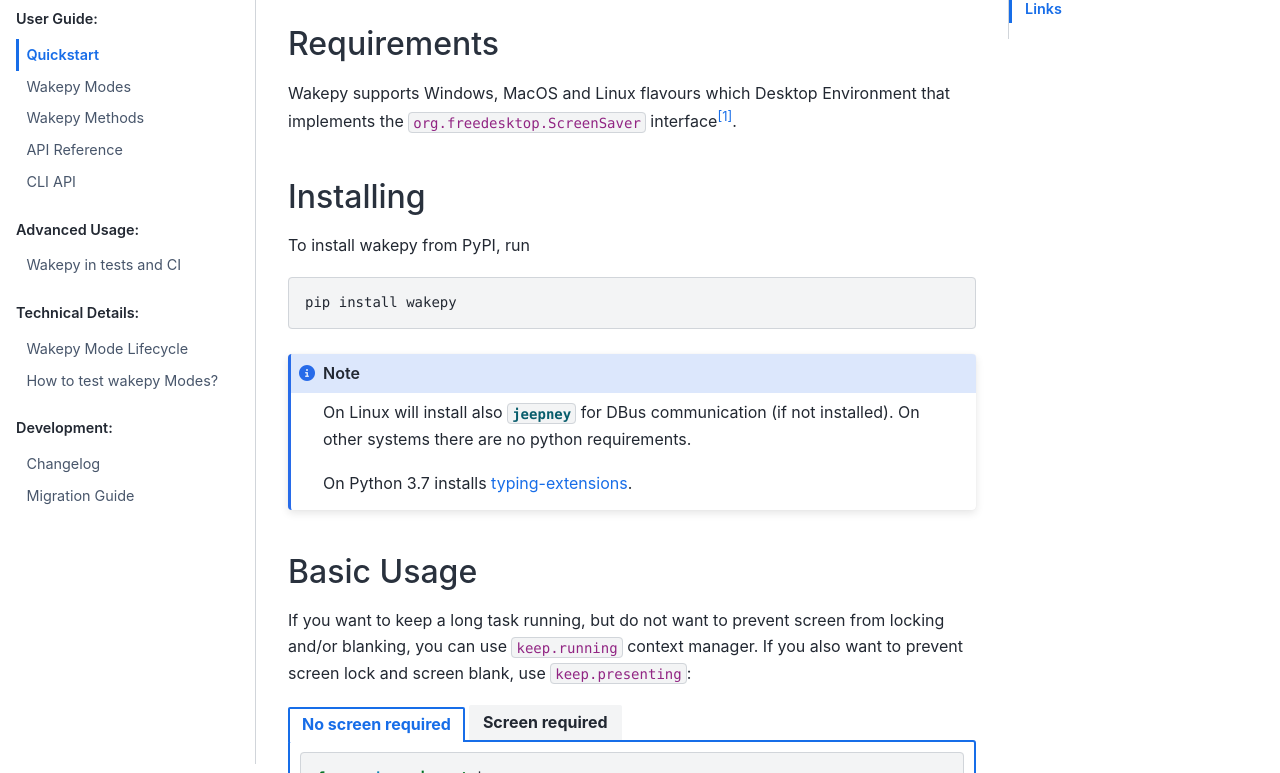
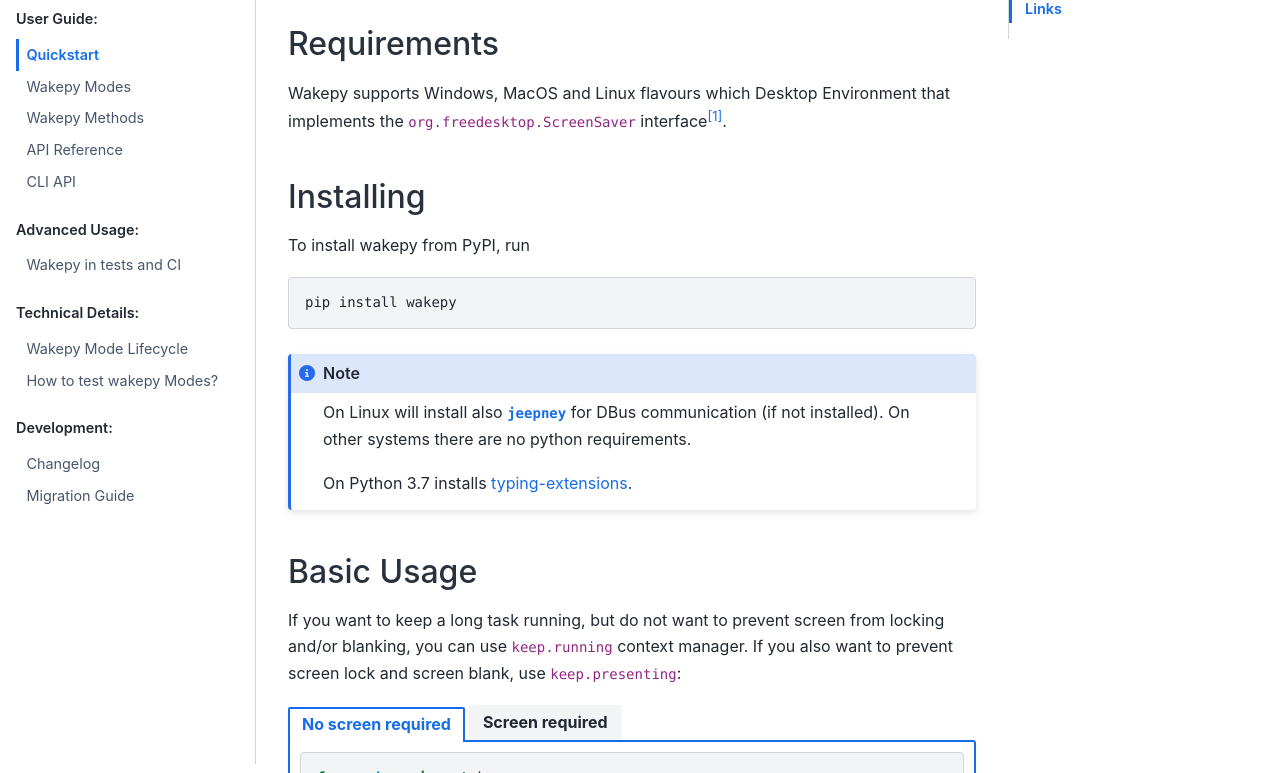
Before and after one commit to fohrloop/wakepy, a Sphinx documentation site: the page built from docs/source/index.md, in a window 1280 px wide. Shown: the part 136-909 px from the top of the page. Built offline with Sphinx 7.4.7 and the Sphinx Book theme 1.1.4, drawn with Linux system fonts in a browser that asks for light colours; the version number could not be read and is left out.

Commit message:
'code' links styling
* Color: same color as other links
* Remove the gray box around inline code
* Now inline code links are just like regular links, but monospace +
  bold.

```diff
--- a/docs/source/_static/wakepy-docs.css
+++ b/docs/source/_static/wakepy-docs.css
@@ -28,3 +28,24 @@
 a:hover, a:active {
     text-decoration: underline !important;
 }
+
+
+a:link > code > span.pre,
+a:visited > code > span.pre {
+    /* Use the same link color in code links as in "normal links" */
+    color: var(--pst-color-link) !important;
+}
+
+a:active  > code > span.pre,
+a:hover > code > span.pre {
+    /* Use the same link color in code links as in "normal links" */
+    color:var(--pst-color-link-hover) !important;
+}
+
+/* inline code */
+code.literal  {
+    /* Remove the gray box around inline code */
+    background-color: rgba(255, 255, 255, 0) !important;
+    padding: 0 !important;
+    border: 0 !important;
+}
```
